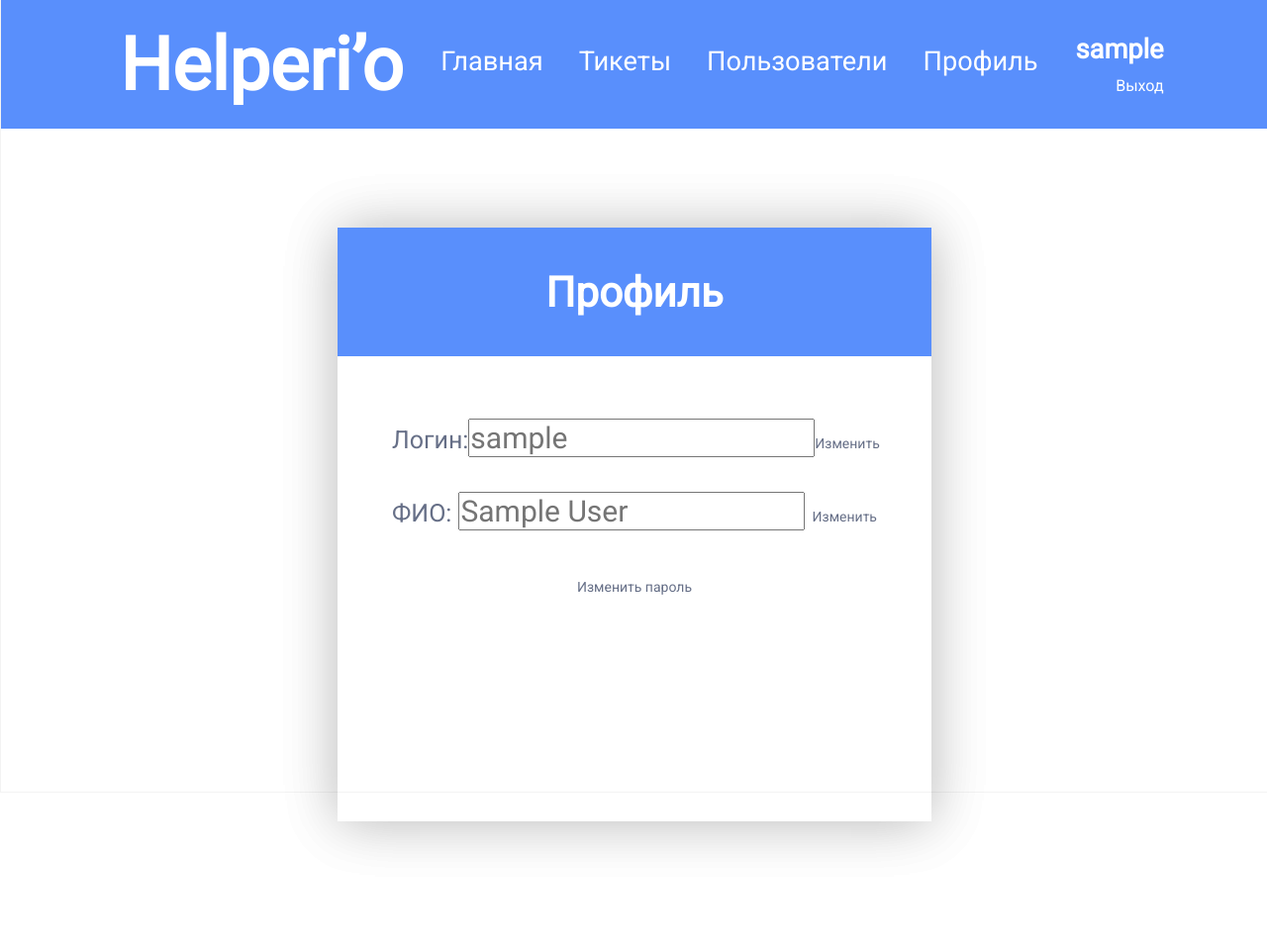
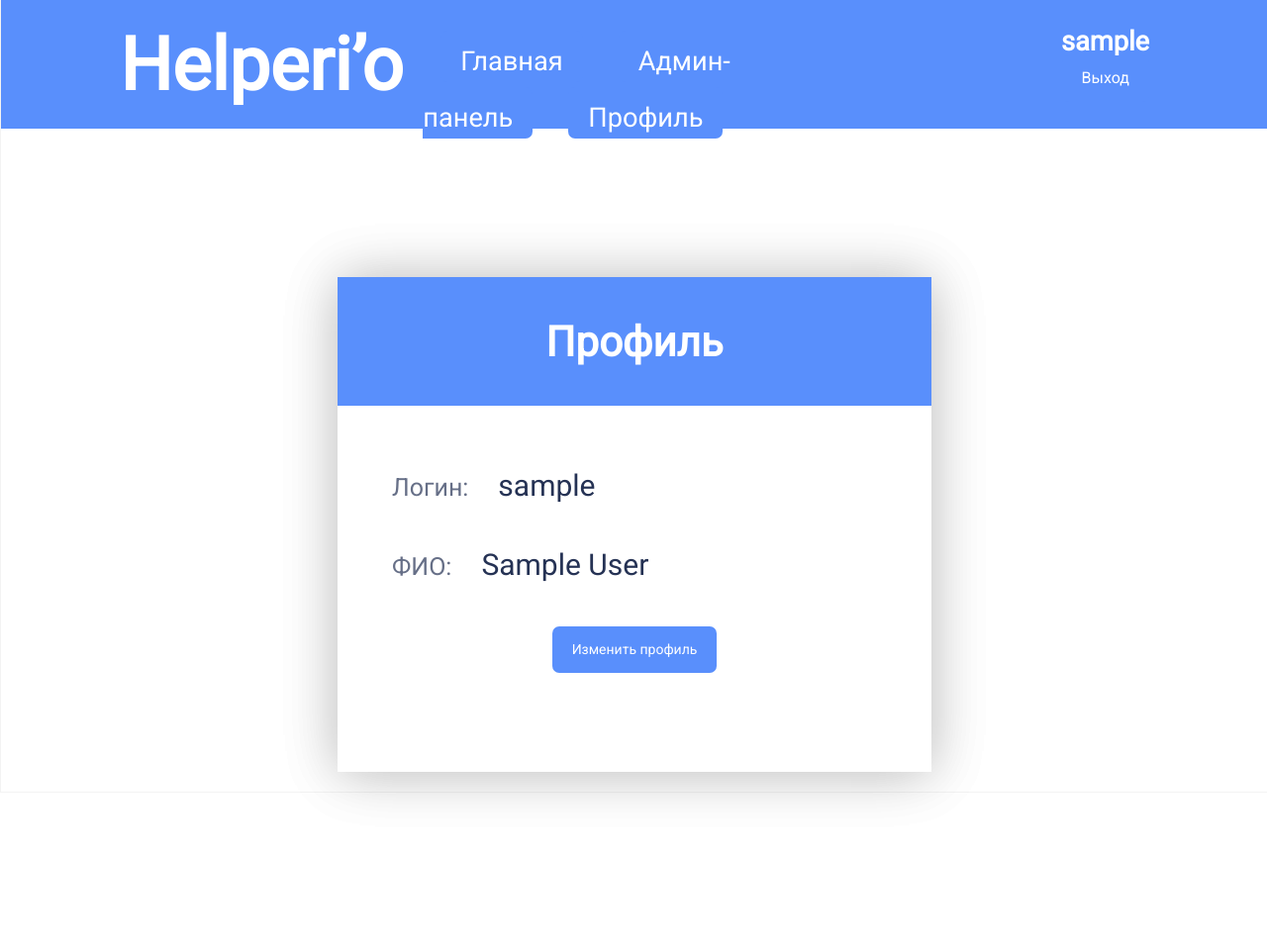
Before and after one commit to cawaulitra/localhost, a PHP site: page /user/profile in a window 1280 px wide. Shown: the whole page at 99% size. Run offline with PHP 8.4, Linux system fonts and the light colour scheme; the visitor is signed in with stand-in values (Sample User, id 1).

Commit message:
po ustavu

```diff
--- a/application/views/browse_ticket_view.php
+++ b/application/views/browse_ticket_view.php
@@ -2,4 +2,4 @@
 Как я понял, она будет меняться в зависимости от айдишника роли <br>
 Если ты пользователь - то видишь список тикетов, которые ты создавал <br>
 Если ты сотрудник - то видишь список тикетов, которые тебе пришли от пользователей <br>
-А у админа список ВСЕХ тикетов, доступно только из админки (НЕ ИЗ ЭТОЙ ССЫЛКИ) <br>
+А у админа список ВСЕХ тикетов (они будут доступны отсюда? или из админки?) <br>
--- /dev/null
+++ b/application/views/main_admin_view.php
@@ -0,0 +1 @@
+Это главная страница админ панели. Отсюда будет доступ к списку тикетов и к списку людей
--- a/application/views/template_view.php
+++ b/application/views/template_view.php
@@ -5,6 +5,7 @@
 		<meta name="description" content="" />
 		<meta name="keywords" content="" />
 		<title>WM Главная</title>
+		<link rel="stylesheet" type="text/css" href="/css/style.css" />
 		<style>
 			* {
 				margin: 0;
@@ -74,6 +75,9 @@
 			#content {
 				width: 100vw;
 				height: 100vh;
+				display: flex;
+				align-items: center;
+				justify-content: center;
 			}
 
 			#header{
@@ -119,7 +123,7 @@
 				font-family: Roboto;
 			}
 			a{
-
+				color: #FFF;
 				text-decoration: none;
 			}
 			a:hover{
@@ -261,21 +265,14 @@
 						//var_dump($_SESSION);
 						if ($_SESSION['id_role'] == '1') { //админ
 							echo '<li><a href="/">Главная</a></li>';
-							echo '<li><a href="/admin/tickets">Тикеты</a></li>';
-							echo '<li><a href="/admin/users">Пользователи</a></li>';
+							echo '<li><a href="/admin/main">Админ-панель</a></li>';
 							echo '<li><a href="/user/profile">Профиль</a></li>';
-							//if (isset($_SERVER['HTTP_REFERER'])) {
-							//	echo "<li><a href='". $_SERVER['HTTP_REFERER'] ."'>Назад</a></li>";
-							//}
 						}
 
 						if ($_SESSION['id_role'] == '2') { //сотрудник
 							echo '<li><a href="/">Главная</a></li>';
 							echo '<li><a href="/ticket/browse">Список тикетов</a></li>';
 							echo '<li><a href="/user/profile">Профиль</a></li>';
-							//if (isset($_SERVER['HTTP_REFERER'])) {
-							//	echo "<li><a href='". $_SERVER['HTTP_REFERER'] ."'>Назад</a></li>";
-							//}
 						}
 
 						if ($_SESSION['id_role'] == '3') { //пользователь
@@ -283,13 +280,9 @@
 							echo '<li><a href="/ticket/create">Создать тикет</a></li>';
 							echo '<li><a href="/ticket/browse">Список тикетов</a></li>';
 							echo '<li><a href="/user/profile">Профиль</a></li>';
-							//if (isset($_SERVER['HTTP_REFERER'])) {
-							//	echo "<li><a href='". $_SERVER['HTTP_REFERER'] ."'>Назад</a></li>";
-							//}
 						}
 						//<li><a href="/">Главная</a></li>
 						//<li><a href="/guest/page/1">Гостевая</a></li>
-						//var_dump ($_SERVER);
 						?>
 					</ul>
 					<br class="clearfix" />
--- a/application/views/user_profile_view.php
+++ b/application/views/user_profile_view.php
@@ -1,25 +1,18 @@
 <link rel="preconnect" href="https://fonts.gstatic.com">
 <link href="https://fonts.googleapis.com/css2?family=Roboto:wght@300;400&display=swap" rel="stylesheet">
 <style>
-.user_profile_main{
-	width: 100vw;
-	height: 100vh;
-	display: flex;
-	align-items: center;
-	justify-content: center;
-}
 .login_page{
 	display: flex;
     flex-direction: column;
     align-items: center;
 	box-shadow: 0px 1px 54px rgba(0, 0, 0, 0.15);
 	width: 600px;
-	height: 600px;
+	height:500px;
 }
 .input{
 	margin-bottom:40px;
 	width: 389px;
-	height: 40px;
+	height: 57px;
 	background: rgba(239, 238, 238, 0.4);
 	border-radius: 7px;
 	border: none;
@@ -56,7 +49,12 @@ button{
 }
 
 a{
-	color: rgba(37, 50, 84, 0.7);
+	padding: 5px 20px;
+	height: 27px;
+	border-radius: 7px;
+	border: none;
+	background-color:#598FFC;
+	color: white;
 	padding-top: 15px;
 	font-family: Roboto;
 	font-style: normal;
@@ -80,6 +78,7 @@ a{
     font-weight: normal;
     font-size: 30px;
     line-height: 35px;
+	margin-left: 30px;
     color: #253254;
 }
 .text{
@@ -87,14 +86,14 @@ a{
     display: flex;
     flex-direction: row;
     align-items: baseline;
-    justify-content: space-between;
+    justify-content: flex-start;
 }
 .text2{
 	width: 100%;
     display: flex;
     flex-direction: row;
     align-items: baseline;
-    justify-content: space-between;
+    justify-content: flex-start;
 }
 .user_profile_content{
 	box-sizing: border-box;
@@ -105,7 +104,7 @@ a{
 	align-items: center;
 }
 </style>
-<div class="user_profile_main">
+
 	<form action="/user/registerAction" method="post" class="login_page">
 		<div class="login_page">
 			<div class="plane">
@@ -114,16 +113,13 @@ a{
 			<div class="user_profile_content">
 				<div class="text">
 					<p class="name">Логин:</p>
-					<input type="text" class="data" placeholder="<?php echo $_SESSION['login']?>" />
-					<a>Изменить</a>
+					<p class="data"><?php echo $_SESSION['login']?></p>
 				</div>
 				<div class="text2">
 					<p class="name">ФИО:</p>
-					<input type="text" class="data" placeholder="<?php echo $_SESSION['name']?>" />
-					<a>Изменить</a>
+					<p class="data"><?php echo $_SESSION['name']?></p>
 				</div>
-				<a class="password">Изменить пароль</a>
+				<a class="password">Изменить профиль</a>
 			</div>
 		</div>
 	</form>
-</div>
```
Also changed, not shown: application/controllers/controller_admin.php (+12 -0 lines), application/views/tickets_admin_view.php (+1 -72 lines), application/models/model_admin.php (line endings or trailing spaces).
